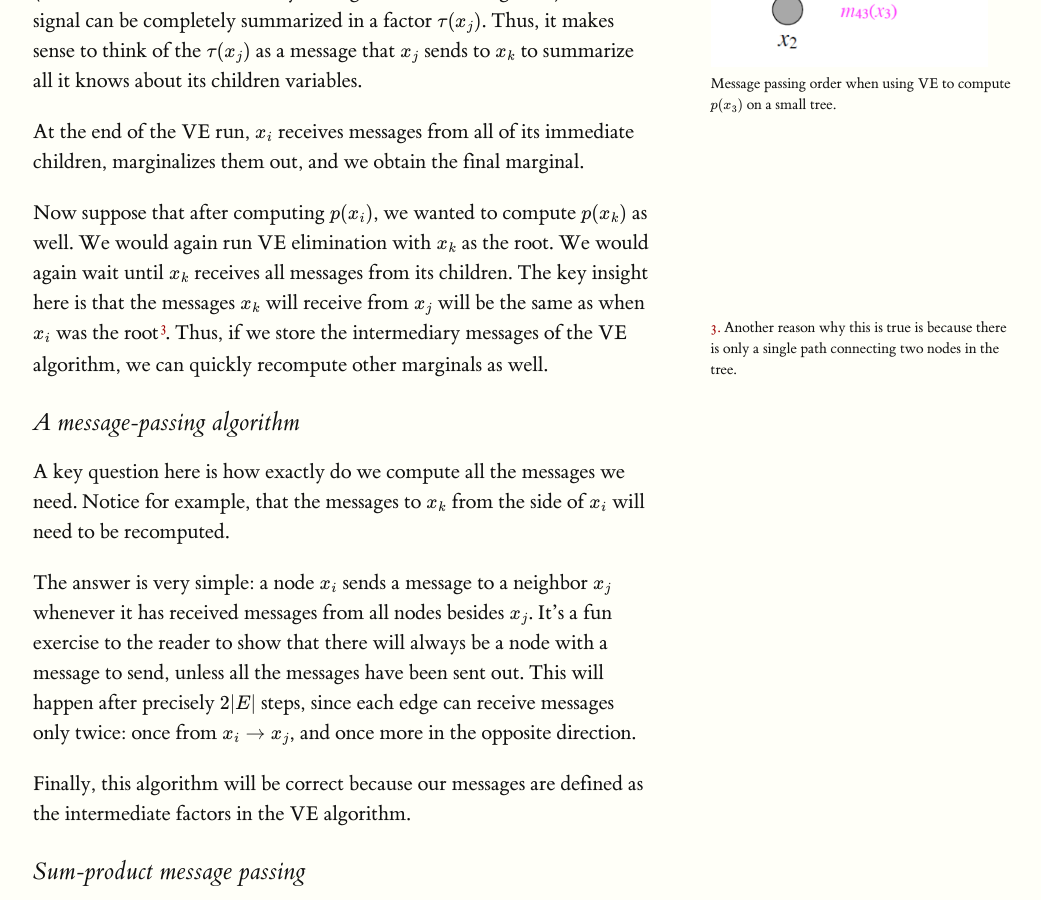
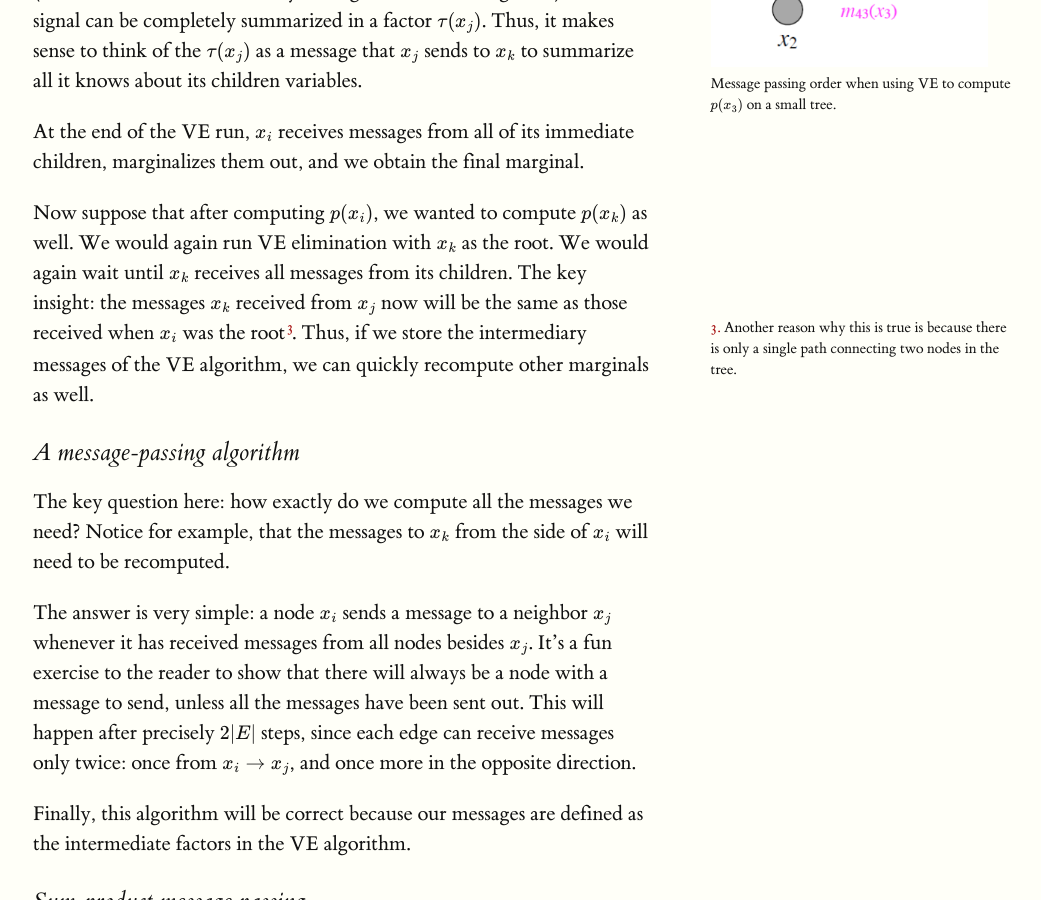
Before and after one commit to ermongroup/cs228-notes, a Jekyll site: the page built from inference/jt/index.md, in a window 1280 px wide and 900 px high, scrolled down 1571 px. Shown: the whole window, without its empty margins (127-1168 px from the left). Built offline with Jekyll 4.4.1, drawn with Linux system fonts in a browser that asks for light colours; formulas are drawn with MathJax 3.

Commit message:
clarify wording in belief propagation notes

```diff
--- a/inference/jt/index.md
+++ b/inference/jt/index.md
@@ -25,11 +25,11 @@ In a sense, when $$x_k$$ is marginalized out, it receives all the signal from va
 
 At the end of the VE run, $$x_i$$ receives messages from all of its immediate children, marginalizes them out, and we obtain the final marginal.
 
-Now suppose that after computing $$p(x_i)$$, we wanted to compute $$p(x_k)$$ as well. We would again run VE elimination with $$x_k$$ as the root. We would again wait until $$x_k$$ receives all messages from its children. The key insight here is that the messages $$x_k$$ will receive from $$x_j$$ will be the same as when $$x_i$$ was the root{% include sidenote.html id="note-ve" note="Another reason why this is true is because there is only a single path connecting two nodes in the tree." %}. Thus, if we store the intermediary messages of the VE algorithm, we can quickly recompute other marginals as well.
+Now suppose that after computing $$p(x_i)$$, we wanted to compute $$p(x_k)$$ as well. We would again run VE elimination with $$x_k$$ as the root. We would again wait until $$x_k$$ receives all messages from its children. The key insight: the messages $$x_k$$ received from $$x_j$$ now will be the same as those received when $$x_i$$ was the root{% include sidenote.html id="note-ve" note="Another reason why this is true is because there is only a single path connecting two nodes in the tree." %}. Thus, if we store the intermediary messages of the VE algorithm, we can quickly recompute other marginals as well.
 
 ### A message-passing algorithm
 
-A key question here is how exactly do we compute all the messages we need. Notice for example, that the messages to $$x_k$$ from the side of $$x_i$$ will need to be recomputed.
+The key question here: how exactly do we compute all the messages we need? Notice for example, that the messages to $$x_k$$ from the side of $$x_i$$ will need to be recomputed.
 
 The answer is very simple: a node $$x_i$$ sends a message to a neighbor $$x_j$$ whenever it has received messages from all nodes besides $$x_j$$. It's a fun exercise to the reader to show that there will always be a node with a message to send, unless all the messages have been sent out. This will happen after precisely $$2 \vert E \vert$$ steps, since each edge can receive messages only twice: once from $$x_i \to x_j$$, and once more in the opposite direction.
 
```
